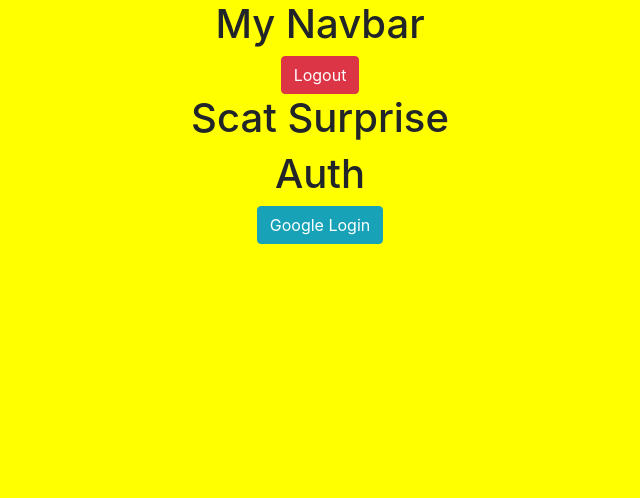
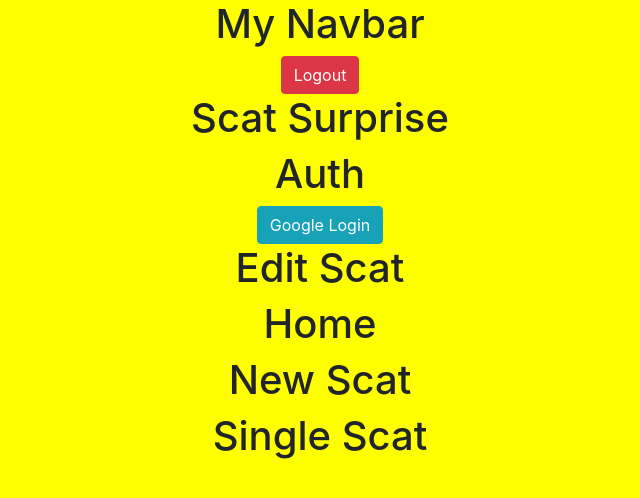
Before and after one commit to nss-evening-cohort-11/scat-surprise, a React (Create React App) app: page / in a window 1280 px wide. Shown: the top 498 px of the page, without its empty margins (320-960 px from the left). Built offline with nearby package versions, Linux system fonts and the light colour scheme; no server answers.

Commit message:
made components

```diff
--- a/src/App/App.js
+++ b/src/App/App.js
@@ -4,8 +4,13 @@
 
 import './App.scss';
 
+import MyNavbar from '../components/shared/MyNavbar/MyNavbar';
+
 import Auth from '../components/pages/Auth/Auth';
-import MyNavbar from '../components/shared/MyNavbar/MyNavbar';
+import EditScat from '../components/pages/EditScat/EditScat';
+import Home from '../components/pages/Home/Home';
+import NewScat from '../components/pages/NewScat/NewScat';
+import SingleScat from '../components/pages/SingleScat/SingleScat';
 
 import fbConnection from '../helpers/data/connection';
 
@@ -36,6 +41,10 @@
         <MyNavbar />
         <h1>Scat Surprise</h1>
         <Auth />
+        <EditScat />
+        <Home />
+        <NewScat />
+        <SingleScat />
       </div>
     );
   }
--- /dev/null
+++ b/src/components/pages/EditScat/EditScat.js
@@ -0,0 +1,15 @@
+import React from 'react';
+
+import './EditScat.scss';
+
+class EditScat extends React.Component {
+  render() {
+    return (
+      <div className="EditScat">
+        <h1>Edit Scat</h1>
+      </div>
+    );
+  }
+}
+
+export default EditScat;
--- /dev/null
+++ b/src/components/pages/EditScat/EditScat.scss
@@ -0,0 +1,3 @@
+.EditScat {
+  display: block;
+}
--- /dev/null
+++ b/src/components/pages/Home/Home.js
@@ -0,0 +1,15 @@
+import React from 'react';
+
+import './Home.scss';
+
+class Home extends React.Component {
+  render() {
+    return (
+      <div className="Home">
+        <h1>Home</h1>
+      </div>
+    );
+  }
+}
+
+export default Home;
--- /dev/null
+++ b/src/components/pages/Home/Home.scss
@@ -0,0 +1,3 @@
+.Home {
+  display: block;
+}
--- /dev/null
+++ b/src/components/pages/NewScat/NewScat.js
@@ -0,0 +1,15 @@
+import React from 'react';
+
+import './NewScat.scss';
+
+class NewScat extends React.Component {
+  render() {
+    return (
+      <div className="NewScat">
+        <h1>New Scat</h1>
+      </div>
+    );
+  }
+}
+
+export default NewScat;
--- /dev/null
+++ b/src/components/pages/NewScat/NewScat.scss
@@ -0,0 +1,3 @@
+.NewScat{
+  display: block;
+}
--- /dev/null
+++ b/src/components/pages/SingleScat/SingleScat.js
@@ -0,0 +1,15 @@
+import React from 'react';
+
+import './SingleScat.scss';
+
+class SingleScat extends React.Component {
+  render() {
+    return (
+      <div className="SingleScat">
+        <h1>Single Scat</h1>
+      </div>
+    );
+  }
+}
+
+export default SingleScat;
--- /dev/null
+++ b/src/components/pages/SingleScat/SingleScat.scss
@@ -0,0 +1,3 @@
+.SingleScat{
+  display: block;
+}
```
